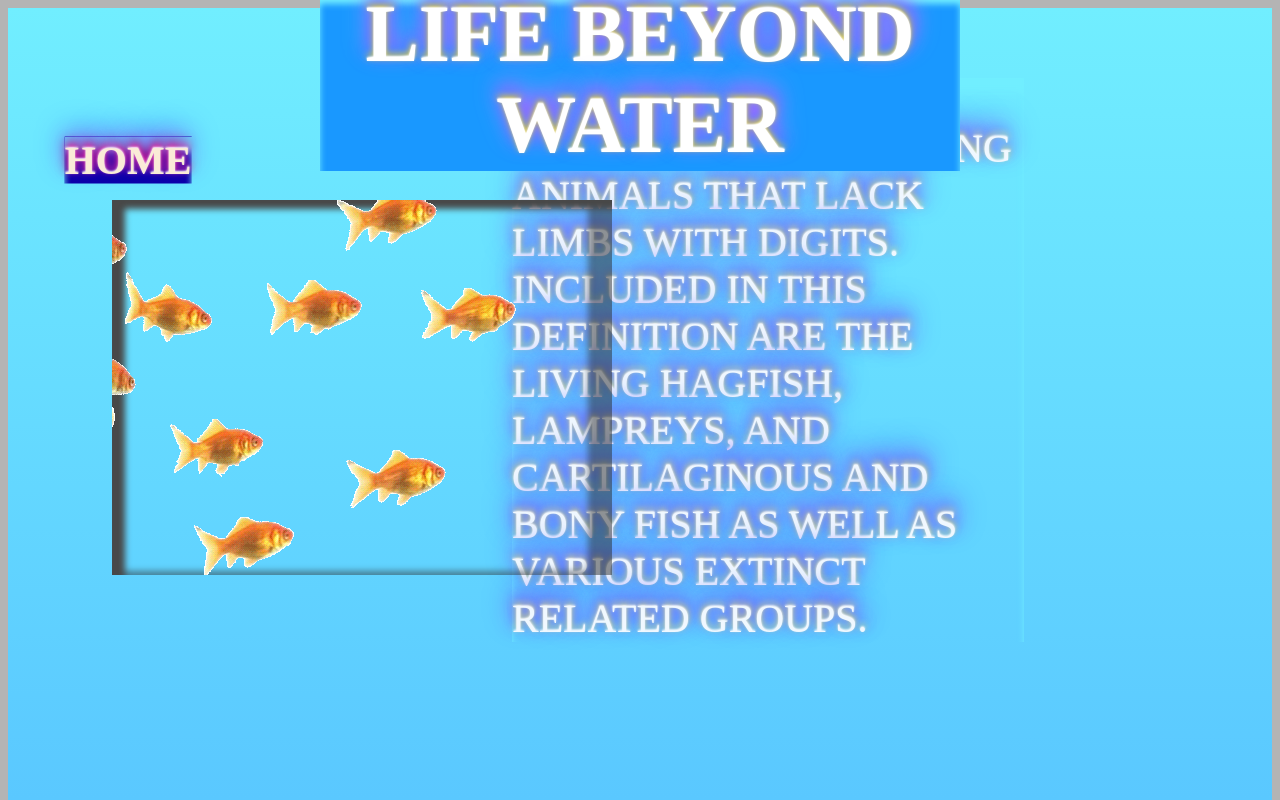
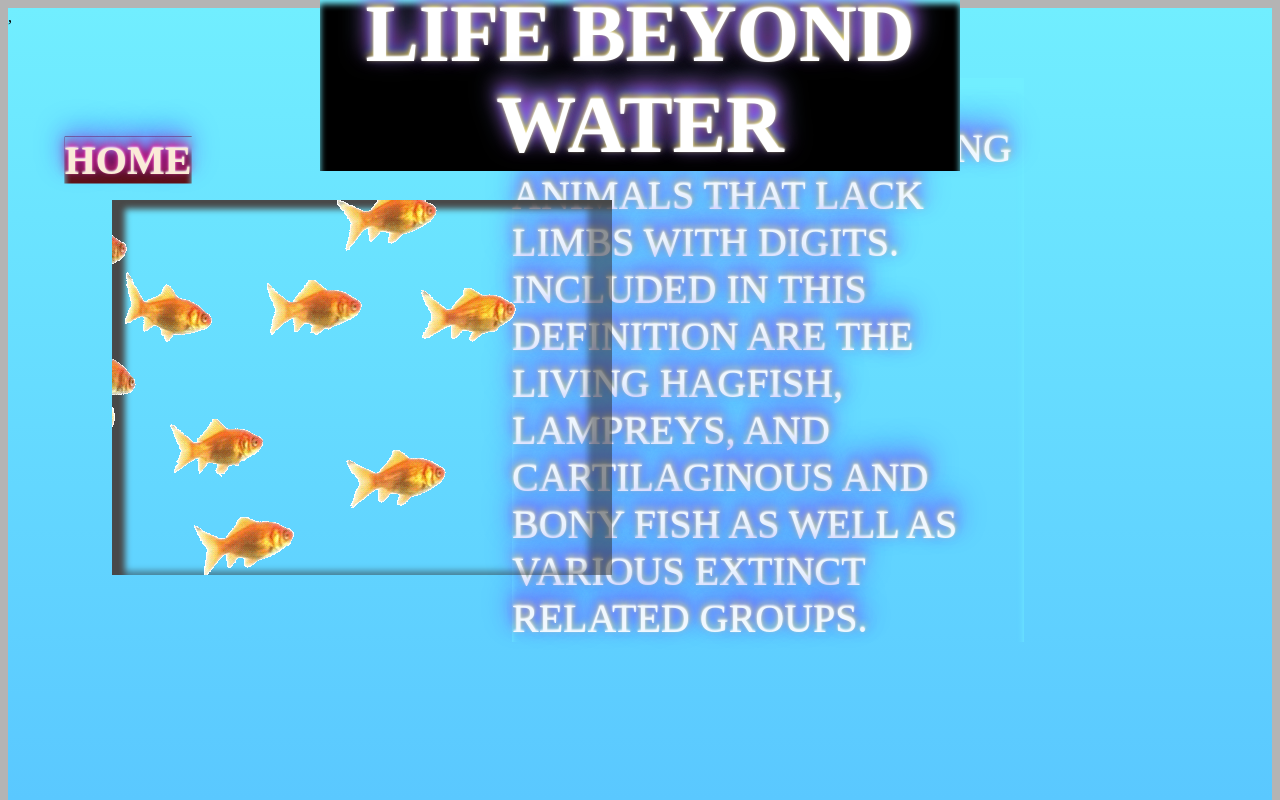
Before and after one commit to NKS-png/website, a plain HTML site: page index.html in a window 1280 px wide. Shown: the top 800 px of the page. Drawn offline with Linux system fonts and the light colour scheme.

Commit message:
Update index.html

```diff
--- a/index.html
+++ b/index.html
@@ -7,10 +7,14 @@
     <link rel="stylesheet" href="style.css">
 </head>
 <body style="background-color:rgb(180, 180, 180) ;">
-    <div class="box"></div>
+    <div class="box">
+        <div class="box3">
+            ,<div class="box2"></div>
+        </div>
+    </div>
     <p class="para1">Fish are aquatic, craniate, gill-bearing animals that lack limbs with digits. Included in this definition are the living hagfish, lampreys, and cartilaginous and bony fish as well as various extinct related groups.</p>
-<h1 style="text-align:center; background-color:rgb(25, 152, 255);color:rgb(255, 255, 255);font-size:80px" style="margin-bottom:50px ;">LIFE BEYOND WATER</h1>
-<h2 style="text-align: left;font-size: 40px;background-color: rgb(11, 0, 168);color: antiquewhite;">HOME</h2>
+<h1 style="text-align:center; background-color:rgb(0, 0, 0);color:rgb(255, 255, 255);font-size:80px" style="margin-bottom:50px ;">LIFE BEYOND WATER</h1>
+<h2 style="text-align: left;font-size: 40px;background-color: rgb(95, 19, 19);color: antiquewhite;">HOME</h2>
 <img class="fishes" src="fish.gif" style="margin-left:80px ;margin-top: 0%;">
 </body>
 </html>
```
